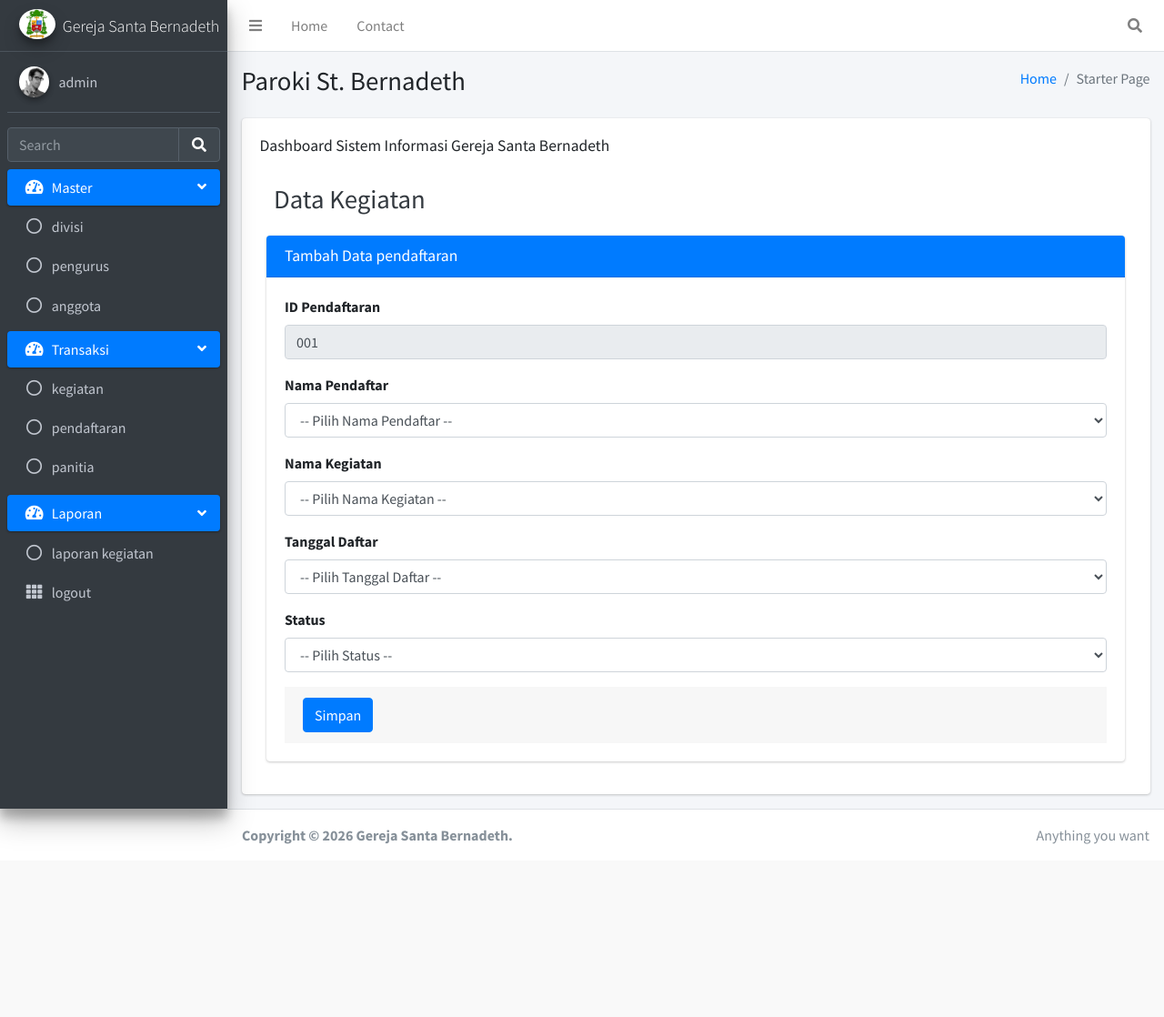
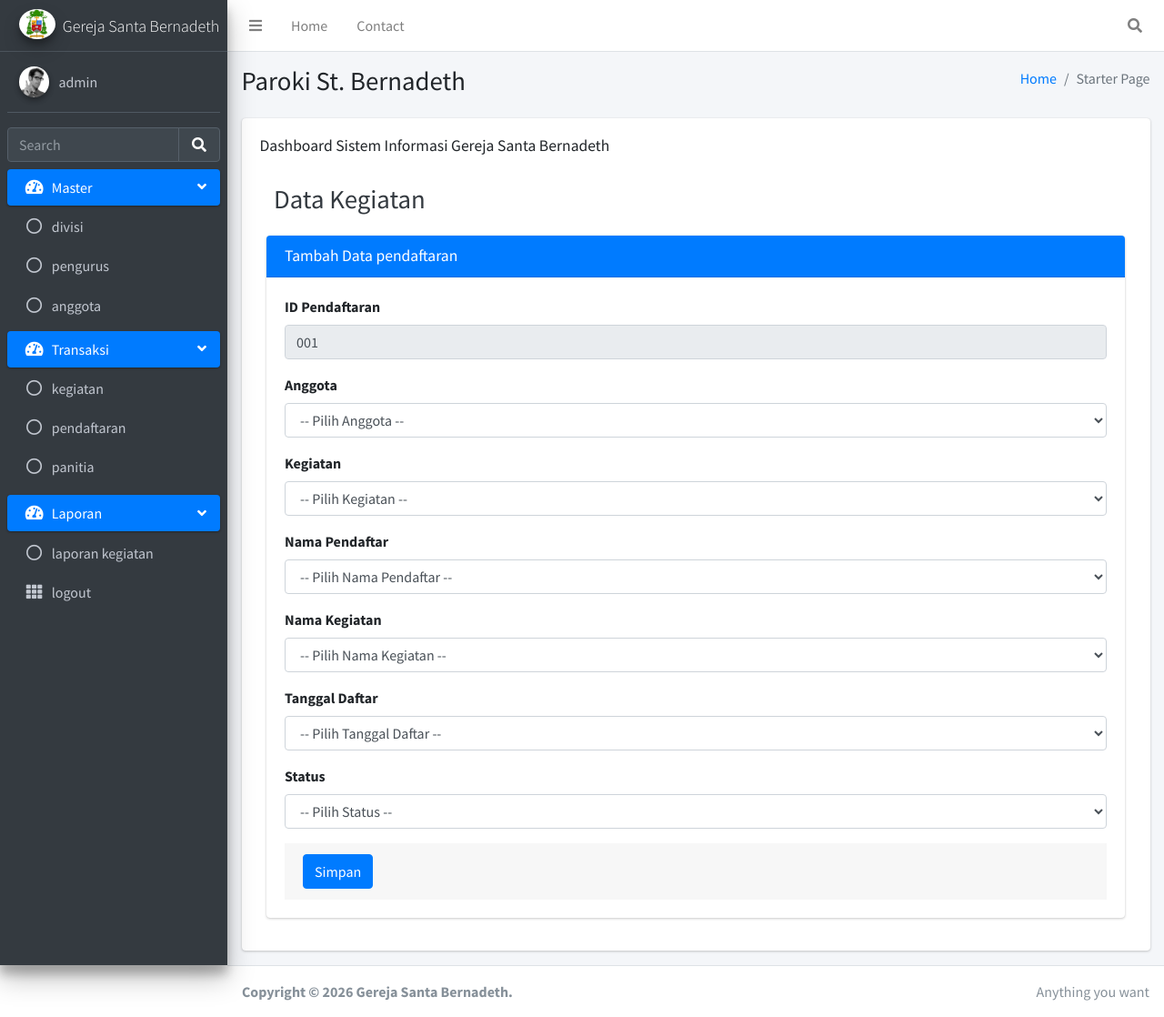
Before and after one commit to kevinn-hub/SistemManajemen-Inventaris-GerejaKatolik, a PHP site: page /index.php?page=tambah_pendaftaran in a window 1280 px wide. Shown: the whole page at 91% size. Before the commit the page ends 928 px from the top, so only its background shows below. Run offline with PHP 8.4, Linux system fonts and the light colour scheme; a user stored in the database is signed in; data comes from the database, SQL or seed files in the repository; data that the repository does not hold is empty; some libraries are stand-ins or nearby versions.

Commit message:
first commit

```diff
--- a/page/cetak_laporan_kegiatan.php
+++ b/page/cetak_laporan_kegiatan.php
@@ -29,8 +29,8 @@ body{
 }
 
 .kop img{
-    width:140px;
-    height:140px;
+    width:90px;
+    height:90px;
     border-radius:50%;
     object-fit:cover;
     border:2px solid #000;
--- a/page/pendaftaran.php
+++ b/page/pendaftaran.php
@@ -37,6 +37,8 @@ if (isset($_GET['action'])) {
                         <th>NAMA KEGIATAN</th>
                         <th>TANGGAL DAFTAR</th>
                         <th>STATUS</th>
+                        <th>ID ANGGOTA</th>
+                        <th>ID KEGIATAN</th>
                         <?php if($_SESSION['Role']=="admin"){ ?>
                         <th>Aksi</th>
                         <?php } ?>
@@ -56,6 +58,8 @@ if (isset($_GET['action'])) {
                         <td><?= $result['nama_kegiatan']; ?></td>
                         <td><?= $result['tanggal_daftar']; ?></td>
                         <td><?= $result['status']; ?></td>
+                        <td><?= $result['id_anggota']; ?></td>
+                        <td><?= $result['id_kegiatan']; ?></td>
                         <td>
                             <a href="index.php?page=pendaftaran&action=hapus&id=<?= $result['id_daftar'] ?>" title="">
                                 <span class="badge badge-danger">Hapus</span>
--- a/page/tambah_pendaftaran.php
+++ b/page/tambah_pendaftaran.php
@@ -27,7 +27,9 @@ if(isset($_POST['tambah'])){
   $nama_kegiatan    = $_POST['nama_kegiatan'];
   $tanggal_daftar   = $_POST['tanggal_daftar'];
   $status           = $_POST['status'];
-    $insert = mysqli_query($koneksi,"INSERT INTO tbl_pendaftaran values ('$id_daftar','$nama_pendaftar','$nama_kegiatan','$tanggal_daftar','$status')");
+  $id_anggota       = $_POST['id_anggota'];
+  $id_kegiatan      = $_POST['id_kegiatan'];
+    $insert = mysqli_query($koneksi,"INSERT INTO tbl_pendaftaran values ('$id_daftar','$nama_pendaftar','$nama_kegiatan','$tanggal_daftar','$status', '$id_anggota', '  $id_kegiatan' )");
     if ($insert) {
         echo '<div class="alert alert-info-dismissible">
         <button type="button" class="close" data-dismiss="alert" aria-hidden="true">x</button>
@@ -55,6 +57,37 @@ if(isset($_POST['tambah'])){
                                         <label>ID Pendaftaran</label>
                                         <input type="text" name="id_daftar" value="<?= $hasilkode ?>" class="form-control" readonly>
                                     </div>
+
+                    <div class="form-group">
+                        <label>Anggota</label>
+                        <select name="id_anggota" class="form-control">
+                            <option value="">-- Pilih Anggota --</option>
+                            <?php
+                            $anggota = mysqli_query($koneksi,"SELECT * FROM tbl_anggota");
+                            while($a = mysqli_fetch_array($anggota)){
+                            ?>
+                            <option value="<?= $a['id_anggota']; ?>">
+                                <?= $a['nama_anggota']; ?>
+                            </option>
+                            <?php } ?>
+                        </select>
+                    </div>
+
+
+                    <div class="form-group">
+                        <label>Kegiatan</label>
+                        <select name="id_kegiatan" class="form-control">
+                            <option value="">-- Pilih Kegiatan --</option>
+                            <?php
+                            $kegiatan = mysqli_query($koneksi,"SELECT * FROM tbl_kegiatan");
+                            while($k = mysqli_fetch_array($kegiatan)){
+                            ?>
+                            <option value="<?= $k['id_kegiatan']; ?>">
+                                <?= $k['nama_kegiatan']; ?>
+                            </option>
+                            <?php } ?>
+                        </select>
+                    </div>
 
                     <div class="form-group">
                         <label>Nama Pendaftar</label>
```
